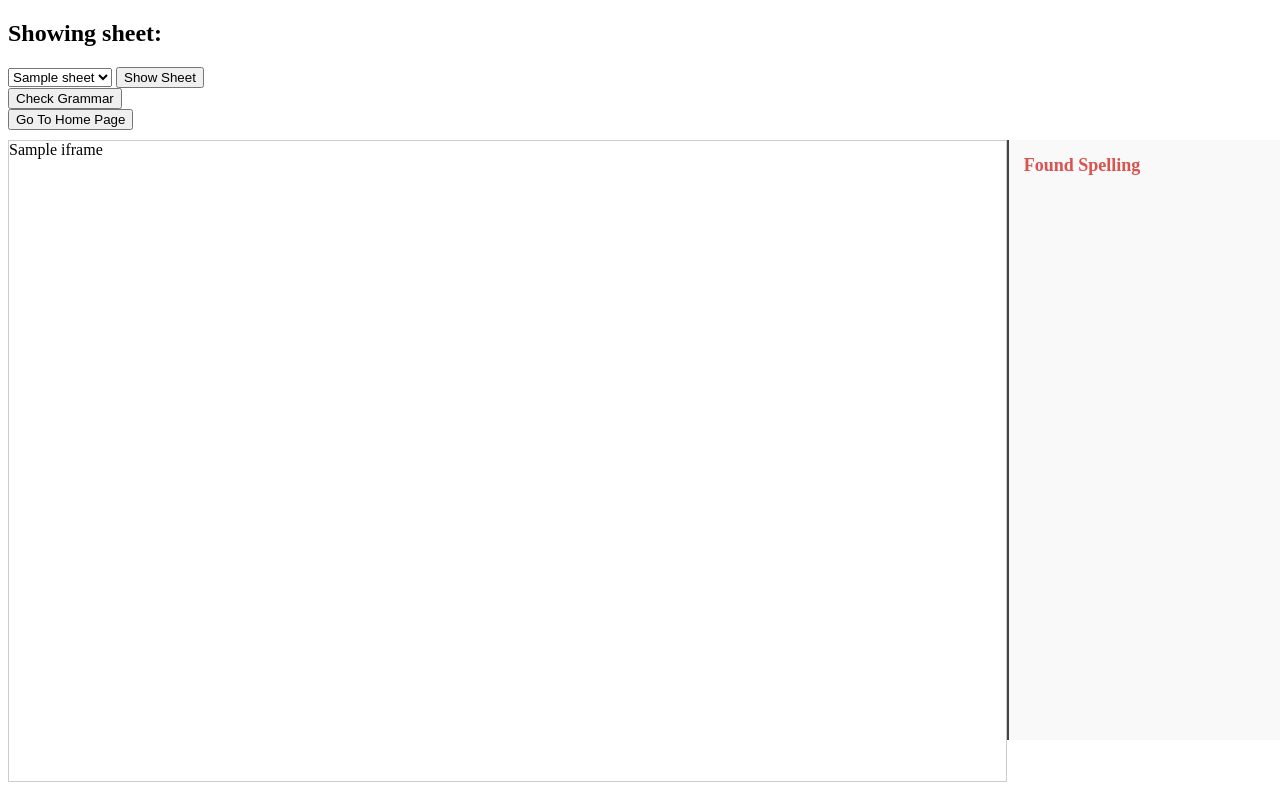
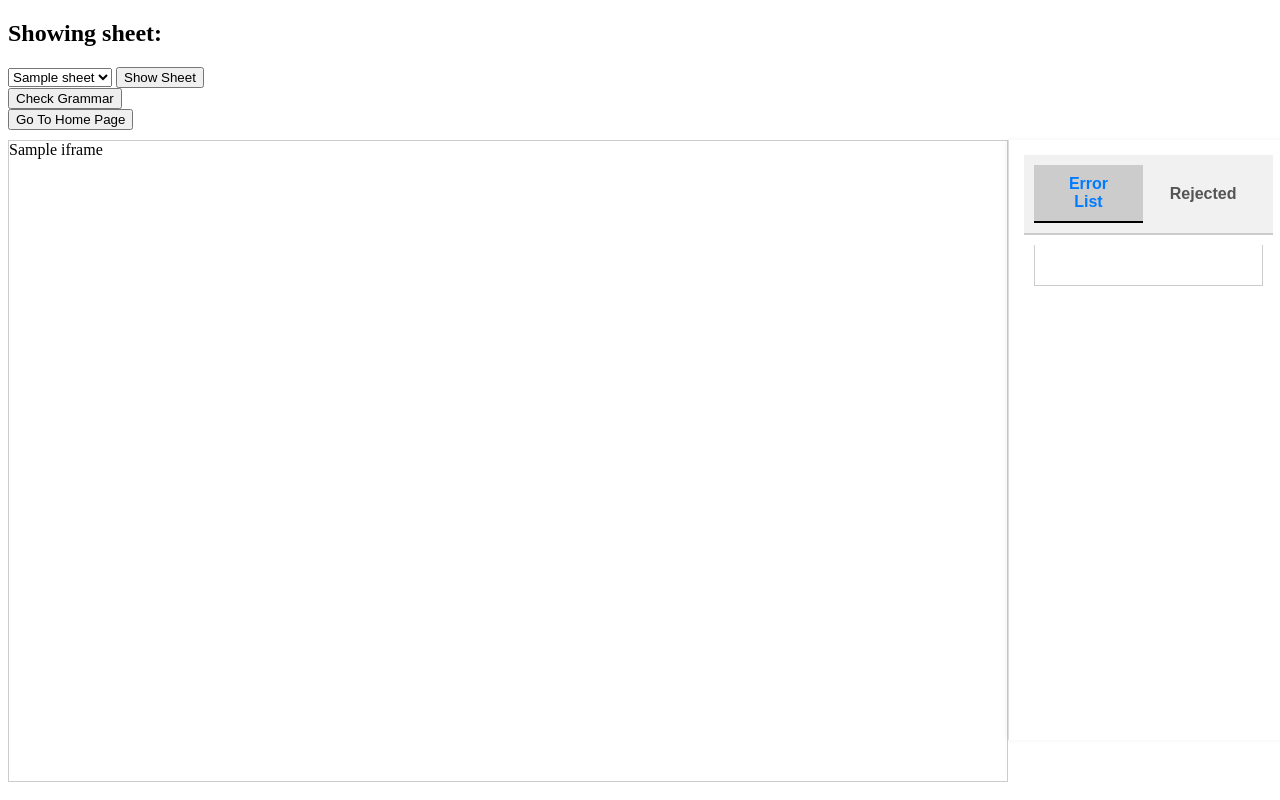
Before and after one commit to MrNquyen/Grammar-Checker, a Flask app: template templates/show_excel.html in a window 1280 px wide. Run offline with Flask 3, Linux system fonts and the light colour scheme; the template is opened without the code that fills it: most values are stand-ins (such as "Sample title", 1, 10 or a date in 2020); parts of the project's set-up code (start-up, migrations or seed data) failed here and were passed over.

Commit message:
Update Reject and UndoReject Tab for better selection

```diff
--- a/app.py
+++ b/app.py
@@ -14,7 +14,7 @@ from flask import (
 from icecream import ic
 
 from utils.general import clean_local_path, load_yml_to_args, load_yml, resource_path
-from utils.excel_utils import load_excel_wb, onedrive_url_to_iframe, finalize
+from utils.excel_utils import load_excel_wb, onedrive_url_to_iframe, finalize, convert_cell_string_to_coor
 from utils.logger import Logger
 from utils.configs import Config
 from utils.registry import registry
@@ -115,10 +115,11 @@ def upload():
     return render_template("index.html", error_message=error_message, all_files=all_current_files)
 
 
-@app.route("/select_file", methods=["POST"])
+@app.route("/select_file", methods=["PATCH"])
 def select_file():
     """Switch session to selected file."""
-    selected_local_path = request.args.get("selected_local_path")
+    request_body = request.get_json()
+    selected_local_path = request_body.get("selected_local_path")
     file_info = history_handler.get_file_information(selected_local_path)
     session.update({
         "current_excel_file_path": file_info["local_path"],
@@ -130,10 +131,11 @@ def select_file():
     return "", 204
 
 
-@app.route("/show_excel", methods=["GET", "POST"])
+@app.route("/show_excel", methods=["GET"])
 def show_excel():
     """Render the sheet viewer page."""
-    selected_file = request.form.get("selected_file")
+    selected_file = request.args.get("selected_file")
+    ic(selected_file)
     if not selected_file:
         return render_template("index.html", error_message="Please select a file first")
 
@@ -141,7 +143,7 @@ def show_excel():
     return render_template("show_excel.html", sheets=session["sheet_names"], iframe=session["current_iframe"])
 
 
-@app.route("/show_sheet", methods=["GET", "POST"])
+@app.route("/show_sheet", methods=["GET"])
 def show_sheet():
     """Show a specific sheet in the viewer."""
     current_sheet_name = request.args.get("sheet")
@@ -158,6 +160,7 @@ def show_sheet():
         local_path=session["current_excel_file_path"],
         sheet_name=current_sheet_name
     )
+    ic(correction_results)
 
     return render_template(
         "show_excel.html",
@@ -166,6 +169,36 @@ def show_sheet():
         current_sheet_name=current_sheet_name,
         correction_results=correction_results
     )
+
+
+@app.route("/set_correction_reject_status", methods=["POST"])
+def set_correction_reject_status():
+    request_body = request.get_json()
+    cell = request_body.get("cell")
+    status = request_body.get("status")
+    coordinates = convert_cell_string_to_coor(cell)
+
+    file_id = history_handler.get_file_id(session["current_excel_file_path"])
+    history_handler.set_correction_reject_status(
+        file_id=file_id,
+        sheet_name=session["current_sheet_name"],
+        coordinates=coordinates,
+        status=status
+    )
+    correction_results = history_handler.get_correction_history_info(
+        local_path=session["current_excel_file_path"],
+        sheet_name=session["current_sheet_name"]
+    )
+
+    return jsonify({
+        "correction_results": correction_results
+    })
+
+
+@app.route("/allow_correction", methods=["PATCH"])
+def allow_correction():
+    request_body = request.get_json()
+    cell = request_body.get("cell")
 
 
 @app.route("/show_sheet_cell", methods=["POST"])
@@ -218,7 +251,7 @@ def download_excel():
     return send_file(session["current_excel_file_path"], as_attachment=True)
 
 
-@app.route("/check_grammar", methods=["POST", "GET"])
+@app.route("/check_grammar", methods=["POST"])
 def check_grammar():
     """Check grammar for the current sheet."""
     writer.LOG_INFO("Start Checking Grammar")
@@ -253,7 +286,8 @@ def check_grammar():
 
 
 def run_app():
-    app.run(debug=False, use_reloader=False)
+    # app.run(debug=False, use_reloader=False)
+    app.run(debug=True, use_reloader=True)
 
 
 def open_browser():
--- a/static/css/main.css
+++ b/static/css/main.css
@@ -29,11 +29,11 @@
     color: #d9534f;
 }
 
-#error-list {
+/* #error-list {
     list-style-type: none;
     padding: 0;
     margin: 0;
-}
+} */
 
 #error-list li {
     background: #ffe5e5;
@@ -56,3 +56,124 @@
     0% { transform: rotate(0deg); }
     100% { transform: rotate(360deg); }
 }
+
+/* Tổng thể panel */
+#error-panel {
+  width: 360px;
+  max-height: 90vh; /* Giới hạn chiều cao panel theo viewport */
+  background: #fff;
+  border-left: 1px solid #ddd;
+  box-shadow: -2px 0 6px rgba(0, 0, 0, 0.05);
+  overflow: hidden;
+  display: flex;
+  flex-direction: column;
+}
+
+/* Container tab */
+.tab-container {
+  display: flex;
+  flex-direction: column;
+  height: 100%;
+}
+
+/* Nút tab */
+.tab-buttons {
+  display: flex;
+  justify-content: space-between;
+  border-bottom: 1px solid #ddd;
+  background: #f9f9f9;
+}
+
+.tab-btn {
+  flex: 1;
+  padding: 10px;
+  cursor: pointer;
+  border: none;
+  background: none;
+  font-weight: 600;
+  color: #555;
+}
+
+.tab-btn.active {
+  background: #fff;
+  border-bottom: 2px solid #007bff;
+  color: #007bff;
+}
+
+/* Nội dung tab */
+.tab-content {
+  flex: 1;
+  overflow-y: auto;  /* 🔹 Cho phép cuộn */
+  padding: 10px;
+}
+
+/* Mỗi danh sách lỗi */
+.tab-pane ul {
+  list-style: none;
+  margin: 0;
+  padding: 0;
+}
+
+.tab-pane li {
+  border: 1px solid #d9534f;
+  background: #ffe5e5;
+  padding: 10px;
+  border-radius: 6px;
+  margin-bottom: 10px;
+  font-size: 14px;
+}
+
+/* Thanh cuộn đẹp */
+.tab-content::-webkit-scrollbar {
+  width: 8px;
+}
+
+.tab-content::-webkit-scrollbar-thumb {
+  background: #ccc;
+  border-radius: 4px;
+}
+
+.tab-content::-webkit-scrollbar-thumb:hover {
+  background: #999;
+}
+
+/* Tab styling for better UI */
+.tab {
+  display: flex;
+  cursor: pointer;
+  background-color: #f1f1f1;
+  padding: 10px;
+  border-bottom: 2px solid #ccc;
+}
+
+.tab button {
+  background-color: inherit;
+  border: none;
+  outline: none;
+  padding: 10px 20px;
+  margin-right: 5px;
+  font-size: 16px;
+  transition: background-color 0.3s;
+  cursor: pointer;
+}
+
+.tab button:hover {
+  background-color: #ddd;
+}
+
+.tab button.active {
+  background-color: #ccc;
+  border-bottom: 2px solid #000;
+}
+
+/* Override tab-pane styling */
+.tab-pane {
+  display: none;
+  padding: 20px;
+  border: 1px solid #ccc;
+  border-top: none;
+}
+
+.tab-pane.active {
+  display: block;
+}
--- a/static/js/show_excel.js
+++ b/static/js/show_excel.js
@@ -57,35 +57,57 @@ function requestCheckSheetGrammar(formID, sheetName) {
 }
 
 
+
 /**
  * Updates the grammar correction panel with given results.
  * @param {Array} correctionResults - List of grammar corrections.
  */
 function updateGrammarPanel(correctionResults = []) {
     const errorList = document.getElementById("error-list");
+    const rejectList = document.getElementById("rejected-list");
     if (!errorList) {
         console.warn("Error list element not found.");
         return;
     }
+    if (!rejectList) {
+        console.warn("Reject list element not found.");
+        return;
+    }
 
+    console.log("Updating grammar panel with results:", correctionResults);
     errorList.innerHTML = ""; // Clear previous results
+    rejectList.innerHTML = ""; // Clear previous results
 
     correctionResults.forEach(item => {
-        const { old_value, new_value, cell } = item || {};
+        const { old_value, new_value, cell, is_reject } = item || {};
         if (!old_value || !new_value || !cell) {
             console.warn("Invalid grammar item:", item);
             return;
         }
 
         const li = document.createElement("li");
+        const diff = highlightDiff(old_value, new_value);
+        if ( !is_reject ) {
+            console.log("Correction is Not Reject")
             li.innerHTML = `
-            <strong>Old:</strong> ${old_value} <br>
-            <strong>New:</strong> ${new_value} <br>
-            <small>Cell: ${cell}</small>
-            <button class="apply-btn">Apply</button>
-            <button class="show-btn">Show</button>
+                <div style="background:#f8f8f8; border-radius:6px; padding:8px; border:1px solid #eee; margin-bottom:8px;">
+                    <div style="font-weight:bold; color:#888; margin-bottom:4px;">Old</div>
+                    <div>${diff.old}</div>
+                </div>
+                <div style="background:#f8f8f8; border-radius:6px; padding:8px; border:1px solid #eee; margin-bottom:8px;">
+                    <div style="font-weight:bold; color:#888; margin-bottom:4px;">New</div>
+                    <div>${diff.new}</div>
+                </div>
+                <div style="margin-bottom:6px; color:#666; font-size:13px;"><small>Cell: ${cell}</small></div>
+                <div style="display:flex; gap:8px;">
+                    <button class="apply-btn"
+                        style="background:#4caf50; color:#fff; border:none; border-radius:4px; padding:6px 16px; cursor:pointer;">Apply</button>
+                    <button class="show-btn"
+                        style="background:#2196f3; color:#fff; border:none; border-radius:4px; padding:6px 16px; cursor:pointer;">Show</button>
+                    <button class="reject-btn"
+                        style="background:#f44336; color:#fff; border:none; border-radius:4px; padding:6px 16px; cursor:pointer;">Reject</button>
+                </div>
             `;
-
             errorList.appendChild(li);
 
             li.querySelector(".apply-btn").addEventListener("click", () =>
@@ -95,6 +117,33 @@ function updateGrammarPanel(correctionResults = []) {
             li.querySelector(".show-btn").addEventListener("click", () =>
                 showSheetCell(cell)
             );
+
+            li.querySelector(".reject-btn").addEventListener("click", () =>
+                rejectCorrection(cell)
+            );
+        }
+        else {
+            console.log("Correction is Reject")
+            li.innerHTML = `
+                <div style="background:#f8f8f8; border-radius:6px; padding:8px; border:1px solid #d9534f; margin-bottom:8px;">
+                    <div style="font-weight:bold; color:#888; margin-bottom:4px;">Old</div>
+                    <div>${diff.old}</div>
+                </div>
+                <div style="background:#f8f8f8; border-radius:6px; padding:8px; border:1px solid #d9534f; margin-bottom:8px;">
+                    <div style="font-weight:bold; color:#888; margin-bottom:4px;">New</div>
+                    <div>${diff.new}</div>
+                </div>
+                <div style="margin-bottom:6px; color:#666; font-size:13px;"><small>Cell: ${cell}</small></div>
+                <div style="display:flex; gap:8px;">
+                    <button class="allow-btn"
+                        style="background:#4caf50; color:#fff; border:none; border-radius:4px; padding:6px 16px; cursor:pointer;">Undo Reject</button>
+                </div>
+            `;
+            rejectList.appendChild(li);
+            li.querySelector(".allow-btn").addEventListener("click", () =>
+                allowCorrection(cell)
+            );
+        }
     });
 }
 
@@ -102,7 +151,7 @@ function updateGrammarPanel(correctionResults = []) {
 /**
  * Displays a specific cell by requesting updated iframe HTML.
  * @param {string} cell - The cell identifier.
- */
+**/
 function showSheetCell(cell) {
     // Turn On Spinner
     document.getElementById("loading-overlay").style.display = "block";
@@ -127,10 +176,8 @@ function showSheetCell(cell) {
 /**
  * Updates a specific cell’s value in the sheet.
  * @param {string} cell - The cell identifier.
- * @param {string} oldValue - The previous value.
- * @param {string} newValue - The new corrected value.
  */
-function changeSheetCell(cell, oldValue, newValue) {
+function changeSheetCell(cell) {
     console.log("Changing sheet value...");
     // Turn On Spinner
     document.getElementById("loading-overlay").style.display = "block";
@@ -151,3 +198,121 @@ function changeSheetCell(cell, oldValue, newValue) {
         console.log("Finished updating cell.")
     });
 }
+
+
+/**
+ * Updates a specific cell’s value in the sheet.
+ * @param {string} cell - The cell identifier.
+ */
+function rejectCorrection(cell) {
+    console.log("Changing sheet value...");
+    // Turn On Spinner
+    document.getElementById("loading-overlay").style.display = "block";
+
+    fetch("/set_correction_reject_status", {
+        method: "POST",
+        headers: { "Content-Type": "application/json" },
+        body: JSON.stringify({
+            "cell": cell,
+            "status": true
+        })
+    })
+    .then(res => res.json())
+    .then(results => {
+        updateGrammarPanel(results.correction_results);
+    })
+    .catch(err => console.error("Error reject correction cell:", err))
+    .finally(() => {
+        // Turn off Spinner
+        document.getElementById("loading-overlay").style.display = "none";
+        console.log("Finished reject correction.")
+    });
+}
+
+
+
+/**
+ * Updates a specific cell’s value in the sheet.
+ * @param {string} cell - The cell identifier.
+ */
+function allowCorrection(cell) {
+    console.log("Changing sheet value...");
+    // Turn On Spinner
+    document.getElementById("loading-overlay").style.display = "block";
+
+    fetch("/set_correction_reject_status", {
+        method: "POST",
+        headers: { "Content-Type": "application/json" },
+        body: JSON.stringify({
+            "cell": cell,
+            "status": false
+        })
+    })
+    .then(res => res.json())
+    .then(results => {
+        updateGrammarPanel(results.correction_results);
+    })
+    .catch(err => console.error("Error reject correction cell:", err))
+    .finally(() => {
+        // Turn off Spinner
+        document.getElementById("loading-overlay").style.display = "none";
+        console.log("Finished allow correction.")
+    });
+}
+
+
+
+// ============================ UTILS ===============================
+/**
+ * Updates a specific cell’s value in the sheet.
+ * @param {string} newStr - The previous value.
+ * @param {string} oldStr - The new corrected value.
+ */
+function highlightDiff(oldStr, newStr) {
+    const oldArr = oldStr.split(' ');
+    const newArr = newStr.split(' ');
+
+    // Tìm common substring (theo từ)
+    function findCommonIndices(a, b) {
+        const n = a.length, m = b.length;
+        const dp = Array(n + 1).fill().map(() => Array(m + 1).fill(0));
+        let maxLen = 0, endA = 0, endB = 0;
+        // Tìm tất cả common substring
+        const commonMaskA = Array(n).fill(false);
+        const commonMaskB = Array(m).fill(false);
+        for (let i = 0; i < n; i++) {
+            for (let j = 0; j < m; j++) {
+                if (a[i] === b[j]) {
+                    dp[i + 1][j + 1] = dp[i][j] + 1;
+                    // Đánh dấu là common
+                    commonMaskA[i] = true;
+                    commonMaskB[j] = true;
+                }
+            }
+        }
+        return { commonMaskA, commonMaskB };
+    }
+
+    const { commonMaskA, commonMaskB } = findCommonIndices(oldArr, newArr);
+
+    // Highlight những token không phải common substring
+    let resultOld = [], resultNew = [];
+    for (let i = 0; i < oldArr.length; i++) {
+        if (commonMaskA[i]) {
+            resultOld.push(oldArr[i]);
+        } else {
+            resultOld.push(`<span style="background:yellow">${oldArr[i]}</span>`);
+        }
+    }
+    for (let i = 0; i < newArr.length; i++) {
+        if (commonMaskB[i]) {
+            resultNew.push(newArr[i]);
+        } else {
+            resultNew.push(`<span style="background:yellow">${newArr[i]}</span>`);
+        }
+    }
+    return {
+        old: resultOld.join(' '),
+        new: resultNew.join(' ')
+    };
+}
--- a/templates/index.html
+++ b/templates/index.html
@@ -23,7 +23,7 @@
   </form>
 
   <!-- Show Files -->
-  <form action="/show_excel" method="post">
+  <form action="/show_excel" method="get">
     <select name="selected_file" id="files_selection">
       {% for file in all_files %}
         <option value="{{ file }}">{{ file }}</option>
--- a/templates/show_excel.html
+++ b/templates/show_excel.html
@@ -7,6 +7,24 @@
 
     <!-- Styles -->
     <link rel="stylesheet" href="{{ url_for('static', filename='css/main.css') }}">
+    <!-- <style>
+        .tab-btn:hover {
+            background-color: #ddd !important;
+        }
+        .tab-btn.active {
+            background-color: #ccc !important;
+            border-bottom: 2px solid #000 !important;
+        }
+        .tab-pane {
+            display: none;
+            padding: 20px;
+            border: 1px solid #ccc;
+            border-top: none;
+        }
+        .tab-pane.active {
+            display: block;
+        }
+    </style> -->
 
     <!-- Scripts -->
     <script src="{{ url_for('static', filename='js/show_excel.js') }}" type="text/javascript"></script>
@@ -53,8 +71,24 @@
 
         <!-- Error panel -->
         <aside id="error-panel">
-            <h3>Found Spelling</h3>
-            <ul id="error-list"></ul>
+            <div class="tab">
+                <button class="tab-btn active" onclick="openTab(event, 'found-spelling')">Error List</button>
+                <button class="tab-btn" onclick="openTab(event, 'rejected')">Rejected</button>
+            </div>
+            <div class="tab-content">
+                <div id="found-spelling" class="tab-pane active">
+                    <ul id="error-list">
+                    <li>Error 1</li>
+                    <li>Error 2</li>
+                    </ul>
+                </div>
+                <div id="rejected" class="tab-pane">
+                    <ul id="rejected-list">
+                    <li>Reject 1</li>
+                    <li>Reject 2</li>
+                    </ul>
+                </div>
+            </div>
         </aside>
     </main>
 
@@ -66,8 +100,39 @@
         const correctionResults = {{ correction_results | default([]) | tojson | safe }};
 
 
+        // Swith tab between reject and allow
+        // document.querySelectorAll(".tab-btn").forEach(btn => {
+        //     btn.addEventListener("click", () => {
+        //         const targetTab = btn.getAttribute("data-tab");
+
+        //         // Deactive all button
+        //         document.querySelectorAll(".tab-btn").forEach(b => b.classList.remove("active"));
+        //         btn.classList.add("active");
+
+        //         // Hide all tab
+        //         document.querySelectorAll(".tab-pane").forEach(tab => tab.classList.remove("active"));
+
+        //         // Show selected tab
+        //         document.getElementById(targetTab).classList.add("active");
+        //     });
+        // });
+
+        function openTab(evt, tabName) {
+            // Hide all tab content
+            const tabcontent = document.querySelectorAll('.tab-pane');
+            tabcontent.forEach(content => content.classList.remove('active'));
+
+            // Remove "active" class from all buttons
+            const tabbuttons = document.querySelectorAll('.tab-btn');
+            tabbuttons.forEach(link => link.classList.remove('active'));
+
+            // Show the current tab and add "active" class to the clicked button
+            document.getElementById(tabName).classList.add('active');
+            evt.currentTarget.classList.add('active');
+        }
 
         // Update error list
+        console.log("Correction Report when show sheet", correctionResults)
         updateGrammarPanel(correctionResults);
 
         console.log("Iframe:", "{{ iframe }}");
--- a/utils/chatbot.py
+++ b/utils/chatbot.py
@@ -17,4 +17,5 @@ def get_correction_results(old_rows, new_rows):
             "cell": convert_coor_to_cell_string(x, y)
         }
         for x, y in cell_coordinates
+        if str(old_rows[x][y]).strip() != str(new_rows[x][y]).strip()
     ]
--- a/utils/logger.py
+++ b/utils/logger.py
@@ -17,7 +17,8 @@ class Logger:
         if self.logger.handlers:
             return
         self.file_handler = logging.FileHandler(
-            filename=resource_path(f"save/log/logging_{self.name}.log"),
+            filename=f"save/log/logging_{self.name}.log",
+            # filename=resource_path(f"save/log/logging_{self.name}.log"),
             encoding="utf-8",
             mode="a"
         )
```
Also changed, not shown: projects/agent/agent_checker.py (+78 -29 lines), templates/select_sheet.html (deleted, +0 -17 lines), utils/excel_utils.py (+32 -0 lines), utils/history_handler.py (+29 -7 lines), save/database/history.db, 8 other files. Lines whose indentation alone changed are shown as unchanged.
